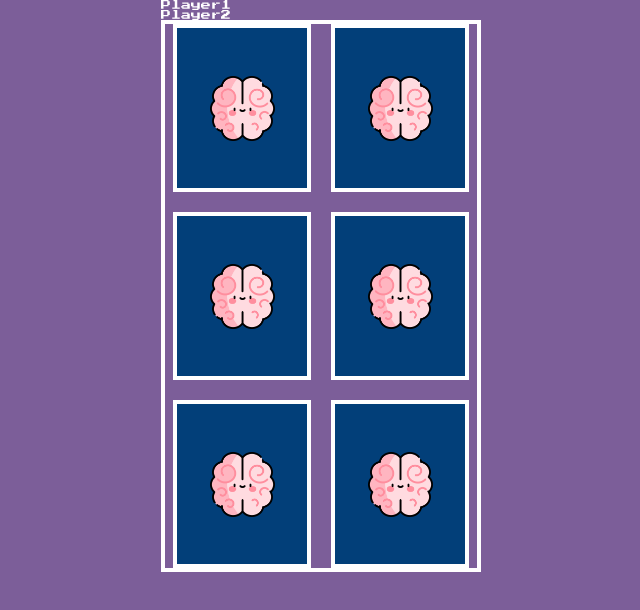
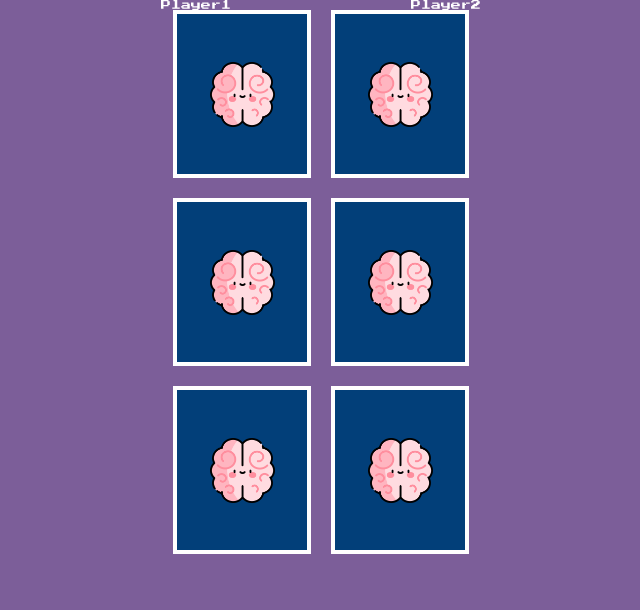
Before and after one commit to Alexandre-FB/jogo-da-memoria-js, a website built with Vite: page index.html in a window 1280 px wide. Shown: the whole page, without its empty margins (319-959 px from the left). Built offline with nearby package versions, Linux system fonts and the light colour scheme.

Commit message:
Criado object ScoreBoard

```diff
--- a/main.js
+++ b/main.js
@@ -2,14 +2,14 @@ import './src/styles/settings/colors.css';
 import './src/styles/generic/reset.css';
 import './src/styles/elements/base.css';
 import BoardGame from './src/objects/BoardGame';
-import PlayerName from './src/components/PlayerName'
+import ScoreBoard from './src/objects/ScoreBoard';
+
+
 
 const $root = document.querySelector("#root");
 
-
 $root.insertAdjacentHTML("beforeend",
 `
-${PlayerName("Player1")}
-${PlayerName("Player2")}
-${BoardGame(6)}
+    ${ScoreBoard()}
+    ${BoardGame(6)}
 `);
--- a/src/components/CardGame/index.js
+++ b/src/components/CardGame/index.js
@@ -1,7 +1,7 @@
 import "./style.css";
 
 function CardGame () {
-    return `
+    return /*html*/`
         <article class="card-game">
             <img class="img-cerebro" src="src/img/brain.png" alt="Imagem cérebro">
         </article>
--- a/src/components/PlayerName/index.js
+++ b/src/components/PlayerName/index.js
@@ -1,7 +1,7 @@
 import './style.css';
 
 function PlayerName(playerName){
-    return `
+    return /*html*/`
         <p class="player-name">${playerName}</p>
     `;
 }
--- a/src/objects/BoardGame/index.js
+++ b/src/objects/BoardGame/index.js
@@ -5,7 +5,7 @@ function BoardGame (amountCards) {
     const $htmlCardGame = CardGame();
     const $htmlContent = $htmlCardGame.repeat(amountCards);
 
-    return `
+    return /*html*/`
         <section class="board-game">
             ${$htmlContent}
         </section>`;
--- a/src/objects/BoardGame/style.css
+++ b/src/objects/BoardGame/style.css
@@ -3,5 +3,4 @@
     flex-wrap: wrap;
     justify-content: center;
     gap: 20px;
-    border: 4px solid #fff;
 }
--- /dev/null
+++ b/src/objects/ScoreBoard/index.js
@@ -0,0 +1,14 @@
+import './style.css'
+import PlayerName from '../../components/PlayerName'
+
+function ScoreBoard(){
+    return /*html*/`
+        <header class="score-board">
+            ${PlayerName("Player1")}
+            ${PlayerName("Player2")}
+        </header>
+    `;
+
+}
+
+export default ScoreBoard
--- /dev/null
+++ b/src/objects/ScoreBoard/style.css
@@ -0,0 +1,4 @@
+.score-board{
+    display: flex;
+    justify-content: space-between;
+}
```
